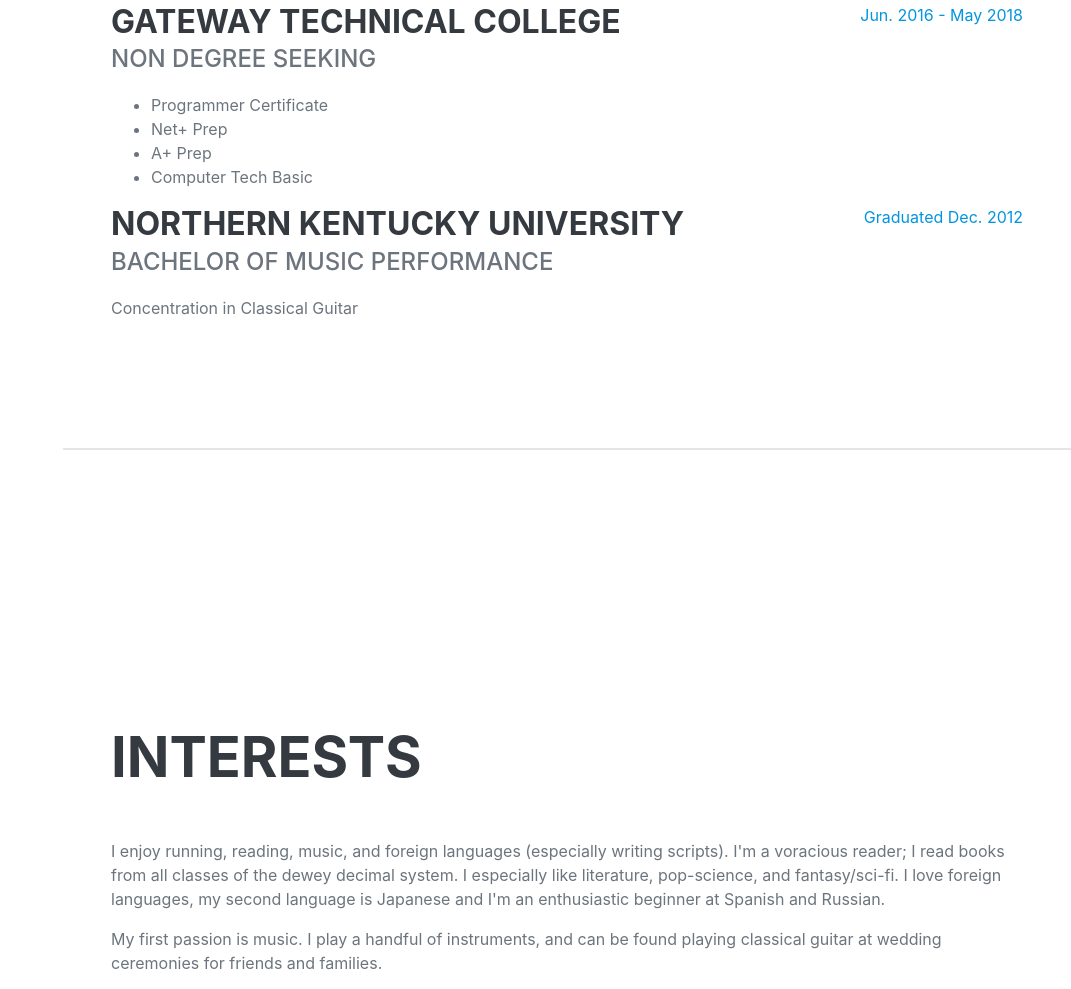
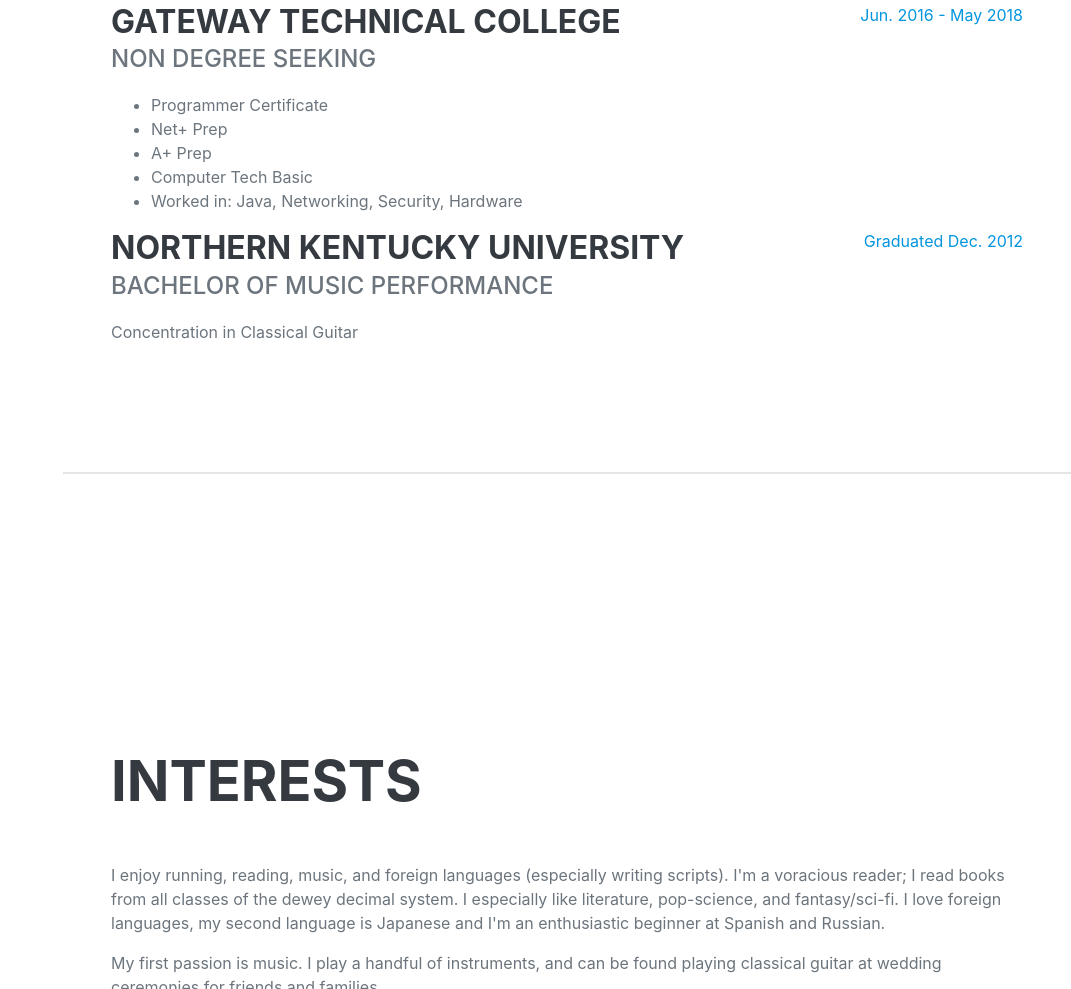
Before and after one commit to brentbenzinger/brentbenzinger.github.io, a website: page index.html in a window 1280 px wide. Shown: the part 4284-5273 px from the top of the page, without its empty margins (209-1280 px from the left). Drawn offline with nearby package versions, Linux system fonts and the light colour scheme; a web font is replaced by a local one.

Commit message:
Added 'worked in' to Gateway

```diff
--- a/index.html
+++ b/index.html
@@ -242,6 +242,7 @@
                               <li>Net+ Prep</li>
                               <li>A+ Prep</li>
                               <li>Computer Tech Basic</li>
+                              <li>Worked in: Java, Networking, Security, Hardware</li>
                             </ul>
                         </div>
                         <div class="flex-shrink-0"><span class="text-primary">Jun. 2016 - May 2018</span></div>
```
